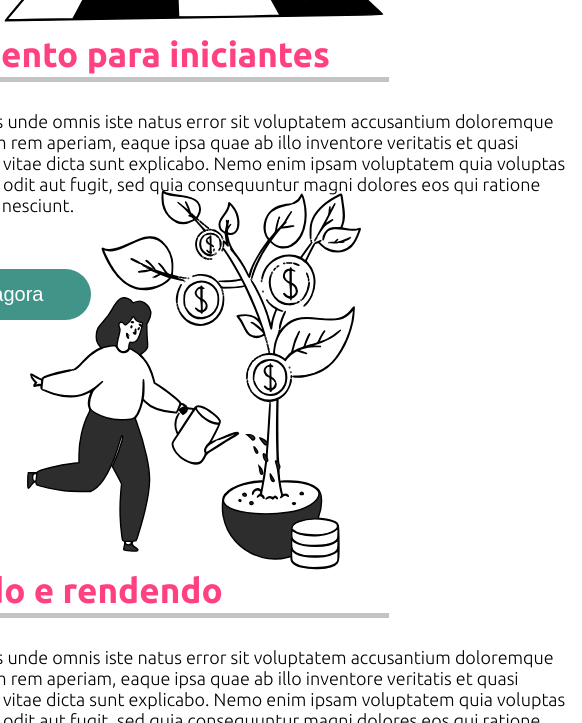
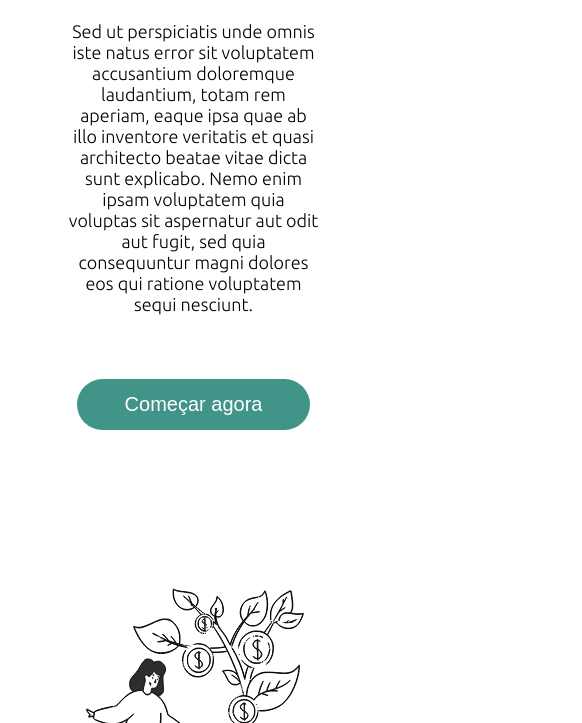
Before and after one commit to Marceloabf/dindin-gamaAcademy, a plain HTML site: page cursos.html in a window 390 px wide. Shown: the part 754-1477 px from the top of the page, 582 px wide, since content can reach past the window. Drawn offline with Linux system fonts and the light colour scheme.

Commit message:
Update cursosStyle.css

```diff
--- a/cursosStyle.css
+++ b/cursosStyle.css
@@ -34,7 +34,7 @@
   align-items: center;
 }
 .textContainer p {
-  width: 724px;
+  max-width: 724px;
   height: 105px;
   font-weight: 300;
   font-size: 18px;
@@ -75,3 +75,53 @@
   margin-top: 108px;
   margin-bottom: 200px;
 }
+@media (max-width: 1340px) {
+  .cursos {
+    height: auto;
+  }
+  .cardsFlex {
+    height: auto;
+  }
+  main {
+    height: auto;
+  }
+  .articleCards {
+    height: auto;
+    padding-bottom: 50px;
+  }
+  .textContainer {
+    display: flex;
+    flex-direction: column;
+    align-items: center;
+    text-align: center;
+  }
+}
+@media (max-width: 694px) {
+  .textContainer button {
+    margin-top: 60px;
+  }
+}
+@media (max-width: 630px) {
+  .textContainer button {
+    margin-top: 80px;
+  }
+}
+@media (max-width: 400px) {
+  .cardsFlex img {
+    width: 250px;
+    height: 250px;
+  }
+  .textContainer button {
+    margin-top: 200px;
+  }
+  .card1,
+  .card2 {
+    border-bottom: none;
+  }
+  .textContainer {
+    margin-left: 0;
+  }
+  .cursos {
+    text-align: center;
+  }
+}
```
